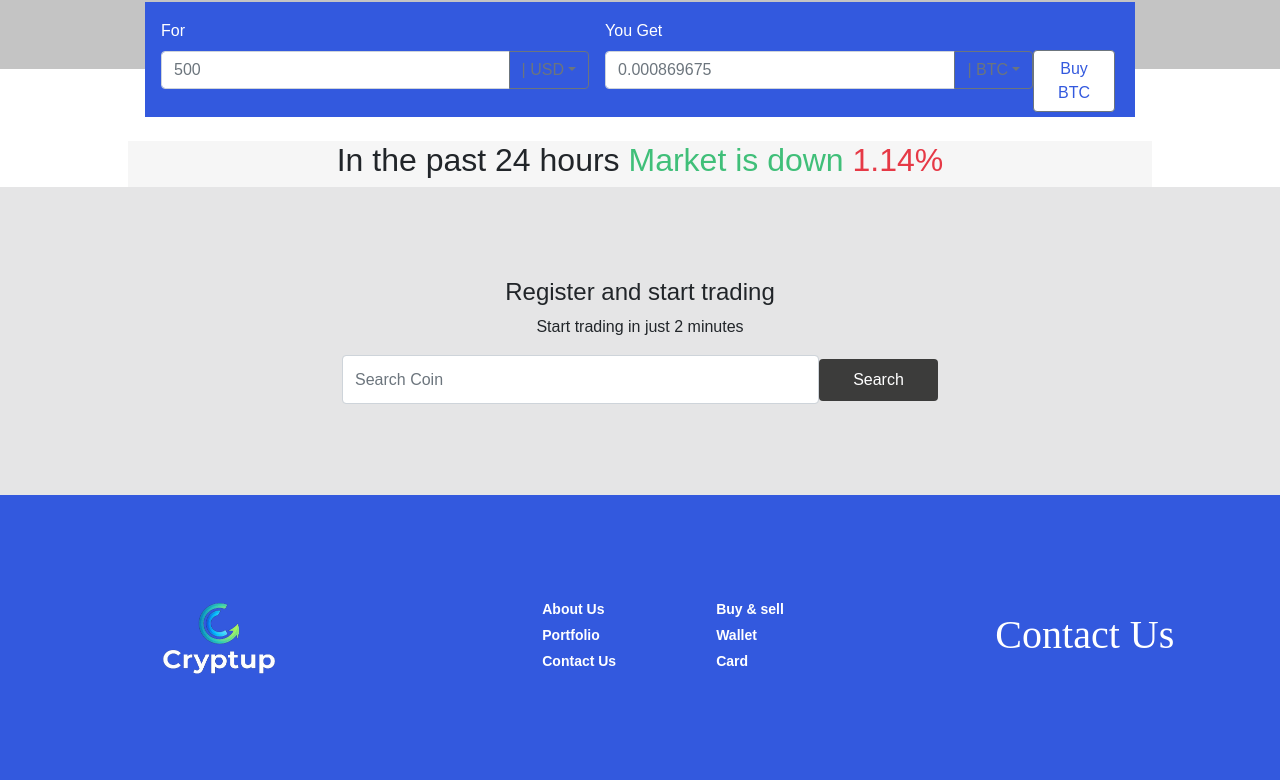
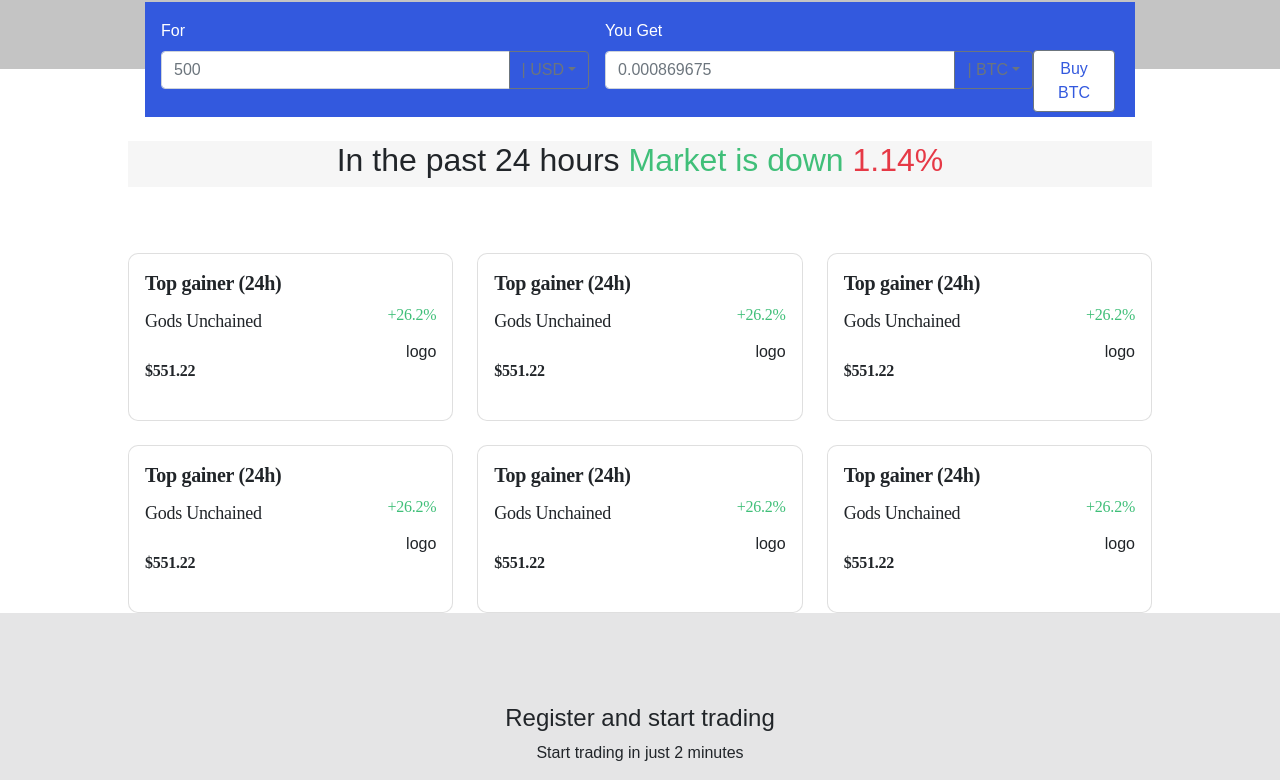
Before and after one commit to rased100/Crypto-Currency-client, a React (Create React App) app: page / in a window 1280 px wide. Shown: the part 433-1213 px from the top of the page. Built offline with nearby package versions, Linux system fonts and the light colour scheme.

Commit message:
top gainer

```diff
--- a/src/App.js
+++ b/src/App.js
@@ -3,12 +3,14 @@ import Footer from './pages/Footer/Footer';
 import Header from './pages/Header/Header';
 import MarketStatus from './pages/MarketStatus/MarketStatus';
 import Register from './pages/Register/Register';
+import Topgainer from './pages/Topgainer/Topgainer';
 
 function App() {
   return (
     <div className="App">
       <Header></Header>
       <MarketStatus></MarketStatus>
+      <Topgainer></Topgainer>
       <Register></Register>
       <Footer></Footer>
     </div>
--- /dev/null
+++ b/src/pages/Topgainer/Topgainer.css
@@ -0,0 +1,52 @@
+.topgainerContainer{
+    width: 80%;
+    margin-top: 66px;
+}
+.cText{
+    font-family: DM Sans;
+font-size: 20px;
+font-style: normal;
+font-weight: 700;
+line-height: 26px;
+letter-spacing: -0.015em;
+text-align: left;
+}
+.cTitle{
+    font-family: DM Sans;
+    font-size: 18px;
+    font-style: normal;
+    font-weight: 500;
+    line-height: 34px;
+    letter-spacing: -0.015em;
+    text-align: left;
+}
+.dolar{
+font-family: DM Sans;
+font-size: 16px;
+font-style: normal;
+font-weight: 900;
+line-height: 34px;
+letter-spacing: -0.015em;
+text-align: left;
+}
+.percent{
+    color: #40BF79;
+    font-family: DM Sans;
+font-size: 16px;
+font-style: normal;
+font-weight: 500;
+line-height: 21px;
+letter-spacing: -0.015em;
+text-align: right;
+}
+.cLogo{
+font-size: 16px;
+font-style: normal;
+font-weight: 500;
+line-height: 21px;
+text-align: right;
+
+}
+.cBody{
+    border-radius: 10px;
+}
--- /dev/null
+++ b/src/pages/Topgainer/Topgainer.js
@@ -0,0 +1,118 @@
+import React from 'react';
+import './Topgainer.css';
+
+const Topgainer = () => {
+    return (
+        <div className='d-flex justify-content-center'>
+            <div className='topgainerContainer'>
+                <div className="row row-cols-1 row-cols-md-3 g-4">
+                    <div className="col">
+                        <div className="card h-100 cBody">
+                            <div className="card-body ">
+                                <h5 className="cText">Top gainer (24h)</h5>
+                                <div className='d-flex justify-content-between'>
+                                    <div>
+                                        <p className='cTitle'>Gods Unchained</p>
+                                        <p className='dolar'>$551.22</p>
+                                    </div>
+                                    <div>
+                                        <p className='percent'>+26.2%</p>
+                                        <p className='cLogo'>logo</p>
+                                    </div>
+                                </div>
+                            </div>
+                        </div>
+                    </div>
+                    <div className="col">
+                        <div className="card h-100 cBody">
+                            <div className="card-body ">
+                                <h5 className="cText">Top gainer (24h)</h5>
+                                <div className='d-flex justify-content-between'>
+                                    <div>
+                                        <p className='cTitle'>Gods Unchained</p>
+                                        <p className='dolar'>$551.22</p>
+                                    </div>
+                                    <div>
+                                        <p className='percent'>+26.2%</p>
+                                        <p className='cLogo'>logo</p>
+                                    </div>
+                                </div>
+                            </div>
+                        </div>
+                    </div>
+                    <div className="col">
+                        <div className="card h-100 cBody">
+                            <div className="card-body ">
+                                <h5 className="cText">Top gainer (24h)</h5>
+                                <div className='d-flex justify-content-between'>
+                                    <div>
+                                        <p className='cTitle'>Gods Unchained</p>
+                                        <p className='dolar'>$551.22</p>
+                                    </div>
+                                    <div>
+                                        <p className='percent'>+26.2%</p>
+                                        <p className='cLogo'>logo</p>
+                                    </div>
+                                </div>
+                            </div>
+                        </div>
+                    </div>
+                    <div className="col">
+                        <div className="card h-100 cBody">
+                            <div className="card-body ">
+                                <h5 className="cText">Top gainer (24h)</h5>
+                                <div className='d-flex justify-content-between'>
+                                    <div>
+                                        <p className='cTitle'>Gods Unchained</p>
+                                        <p className='dolar'>$551.22</p>
+                                    </div>
+                                    <div>
+                                        <p className='percent'>+26.2%</p>
+                                        <p className='cLogo'>logo</p>
+                                    </div>
+                                </div>
+                            </div>
+                        </div>
+                    </div>
+                    <div className="col">
+                        <div className="card h-100 cBody">
+                            <div className="card-body ">
+                                <h5 className="cText">Top gainer (24h)</h5>
+                                <div className='d-flex justify-content-between'>
+                                    <div>
+                                        <p className='cTitle'>Gods Unchained</p>
+                                        <p className='dolar'>$551.22</p>
+                                    </div>
+                                    <div>
+                                        <p className='percent'>+26.2%</p>
+                                        <p className='cLogo'>logo</p>
+                                    </div>
+                                </div>
+                            </div>
+                        </div>
+                    </div>
+                    <div className="col">
+                        <div className="card h-100 cBody">
+                            <div className="card-body ">
+                                <h5 className="cText">Top gainer (24h)</h5>
+                                <div className='d-flex justify-content-between'>
+                                    <div>
+                                        <p className='cTitle'>Gods Unchained</p>
+                                        <p className='dolar'>$551.22</p>
+                                    </div>
+                                    <div>
+                                        <p className='percent'>+26.2%</p>
+                                        <p className='cLogo'>logo</p>
+                                    </div>
+                                </div>
+                            </div>
+                        </div>
+                    </div>
+
+                </div>
+            </div>
+        </div>
+    );
+};
+
+export default Topgainer;
```
